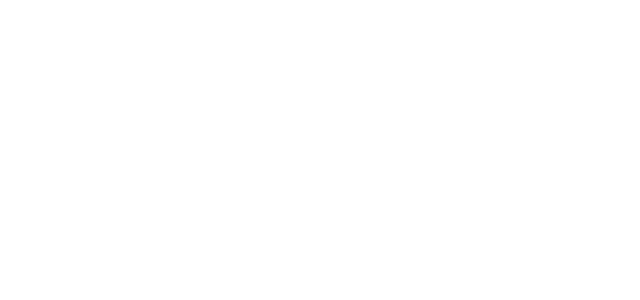
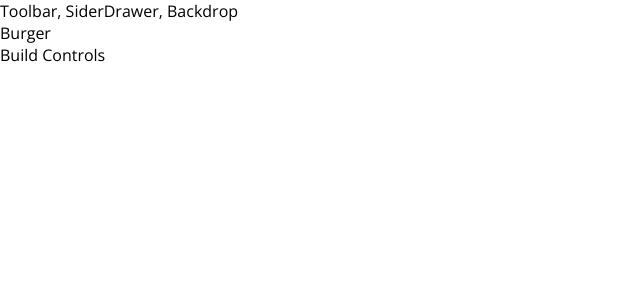
Before and after one commit to DmitriyKylik/burger, a React app: page / in a window 1280 px wide. Shown: the top 300 px of the page, without its empty margins (0-640 px from the left). Built offline with nearby package versions, Linux system fonts and the light colour scheme.

Commit message:
Added CSS modules for wepback config. Added base project folder structure. Added Layout, Burger Builder wrap components.

```diff
--- a/src/containers/App.js
+++ b/src/App.js
@@ -1,4 +1,7 @@
 import React, {Component} from 'react';
+import classes from './assets/css/main.css';
+import Layout from './components/Layout/Layout';
+import BurgerBuilder from './containers/BurgerBuilder/BurgerBuilder';
 
 class App extends Component {
   constructor(props) {
@@ -9,7 +12,9 @@
   render() {
     return (
       <div>
-
+        <Layout>
+          <BurgerBuilder/>
+        </Layout>
       </div>
     );
   }
--- a/src/assets/css/main.css
+++ b/src/assets/css/main.css
@@ -1,4 +1,12 @@
-/* Example css file */
+.Red {
+  background: red;
+}
+
+.Brown {
+  background: brown;
+}
+
+
 body {
   margin: 0;
   padding: 0;
--- /dev/null
+++ b/src/components/Layout/Layout.css
@@ -0,0 +1,3 @@
+.Content {
+  margin: 20px 0;
+}
--- /dev/null
+++ b/src/components/Layout/Layout.js
@@ -0,0 +1,15 @@
+import React from 'react';
+
+import Aux from '../../hoc/auxilliary';
+import classes from './Layout.css';
+
+const layout = (props) => (
+  <Aux>
+    <div>Toolbar, SiderDrawer, Backdrop</div>
+    <main className={classes.Content}>
+      {props.children}
+    </main>
+  </Aux>
+);
+
+export default layout;
--- /dev/null
+++ b/src/containers/BurgerBuilder/BurgerBuilder.js
@@ -0,0 +1,16 @@
+import React, {Component} from 'react';
+
+import Aux from '../../hoc/auxilliary';
+
+class BurgerBuilder extends Component {
+  render() {
+    return (
+      <Aux>
+        <div>Burger</div>
+        <div>Build Controls</div>
+      </Aux>
+    );
+  }
+}
+
+export default BurgerBuilder;
--- /dev/null
+++ b/src/hoc/auxilliary.js
@@ -0,0 +1,3 @@
+const aux = (props) => props.children;
+
+export default aux;
--- a/src/index.html
+++ b/src/index.html
@@ -5,7 +5,7 @@
     <meta name="viewport" content="width=device-width, initial-scale=1.0" />
     <meta http-equiv="X-UA-Compatible" content="ie=edge" />
     <link href="https://fonts.googleapis.com/css?family=Open+Sans:400,600,700&display=swap" rel="stylesheet" />
-    <title>Webpack Template</title>
+    <title>Burger</title>
   </head>
   <body>
   <noscript> You need to enable JavaScript to run this app.</noscript>
--- a/src/index.js
+++ b/src/index.js
@@ -1,6 +1,6 @@
 import React from "react";
 import ReactDOM from "react-dom";
-import App from "./containers/App";
+import App from "./App";
 // import App from "./components/App.js";
 
 // JS
```
Also changed, not shown: src/components/Layout/Burger/Burger.css (added), src/components/Layout/Burger/Burger.js (added), 1 other file (tests, documents, lock files or other folders).
